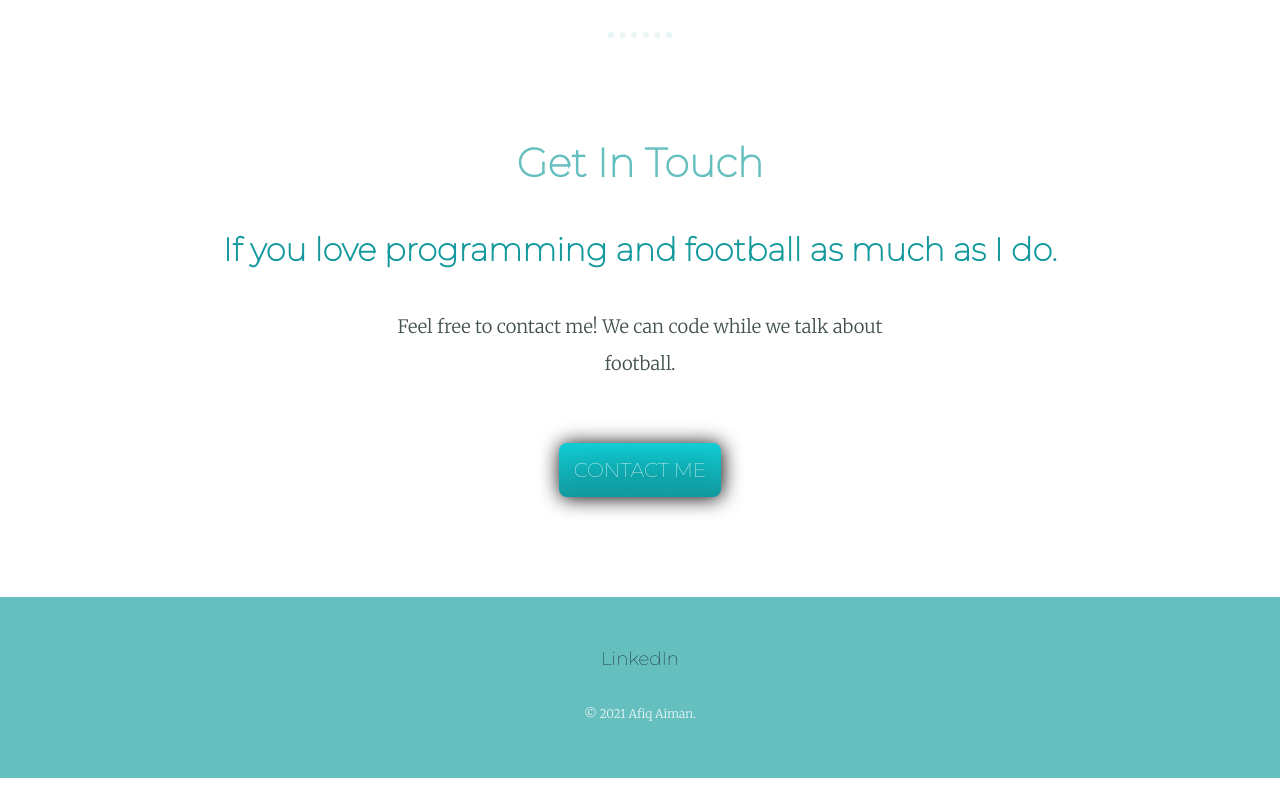
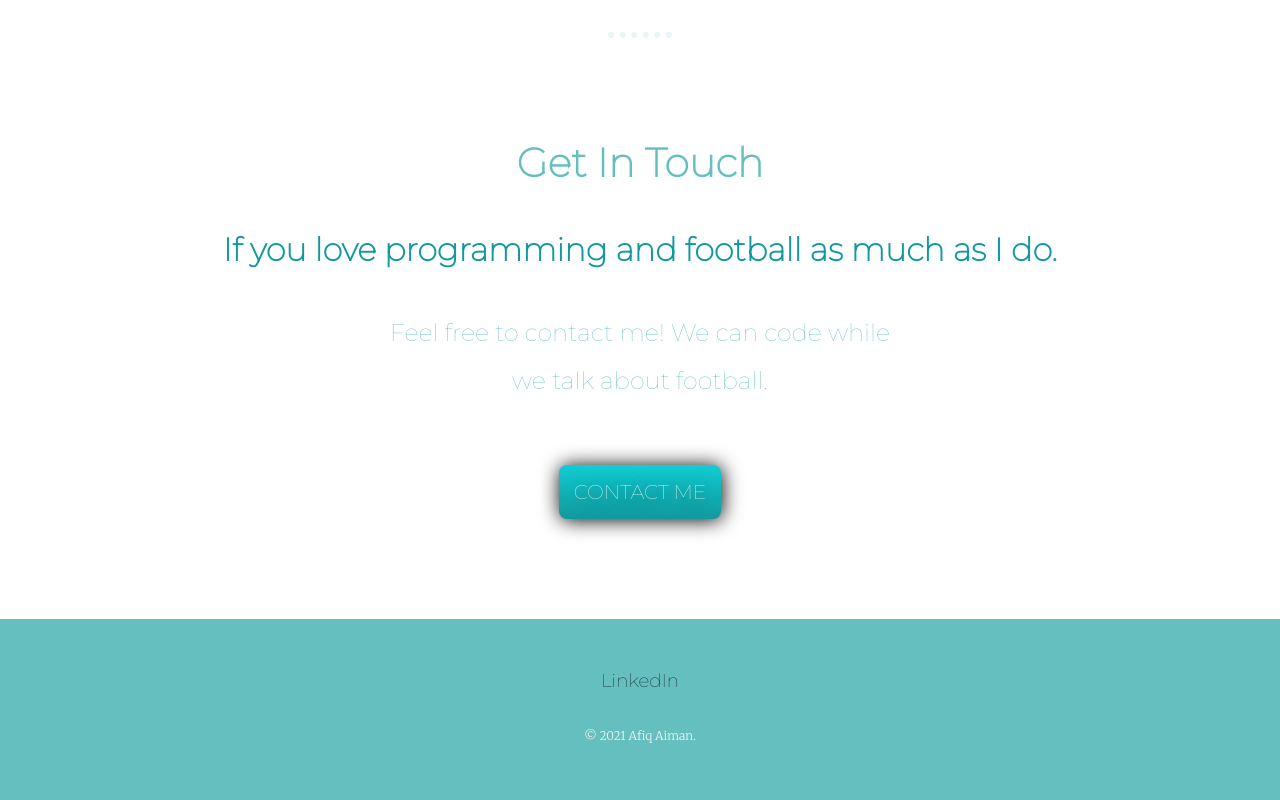
Before and after one commit to afiqaimanafr/personal-site, a plain HTML site: page index.html in a window 1280 px wide. Shown: the part 2390-3190 px from the top of the page. Before the commit the page ends 3168 px from the top, so only its background shows below. Drawn offline with Linux system fonts and the light colour scheme.

Commit message:
Add files via upload

```diff
--- a/css/styles.css
+++ b/css/styles.css
@@ -71,6 +71,12 @@ a:hover{
 .contact-message{
   width: 40%;
   margin: 40px auto 60px;
+}
+
+.contact-me{
+  font-family: 'Montserrat', sans-serif;
+  color: #66BFBF;
+  font-size: 1.5rem;
 }
 
 .copyright{
```
